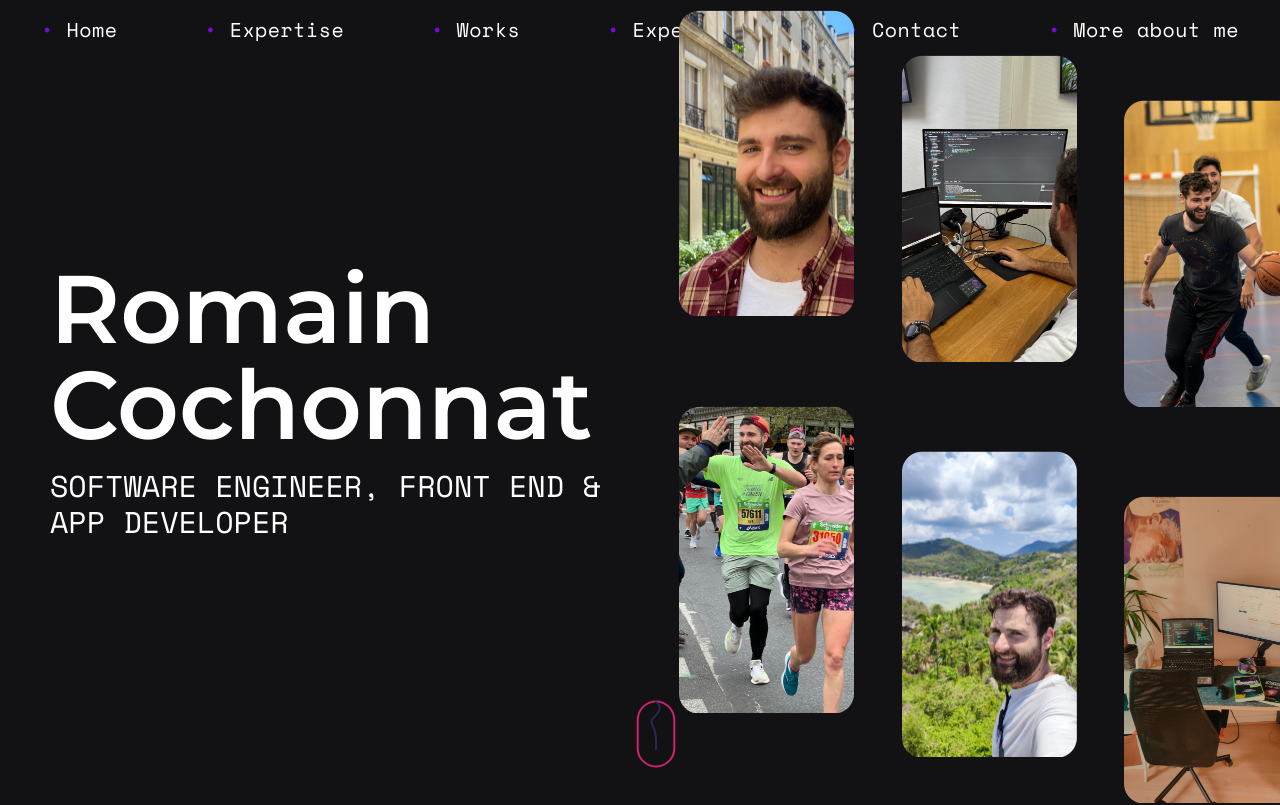
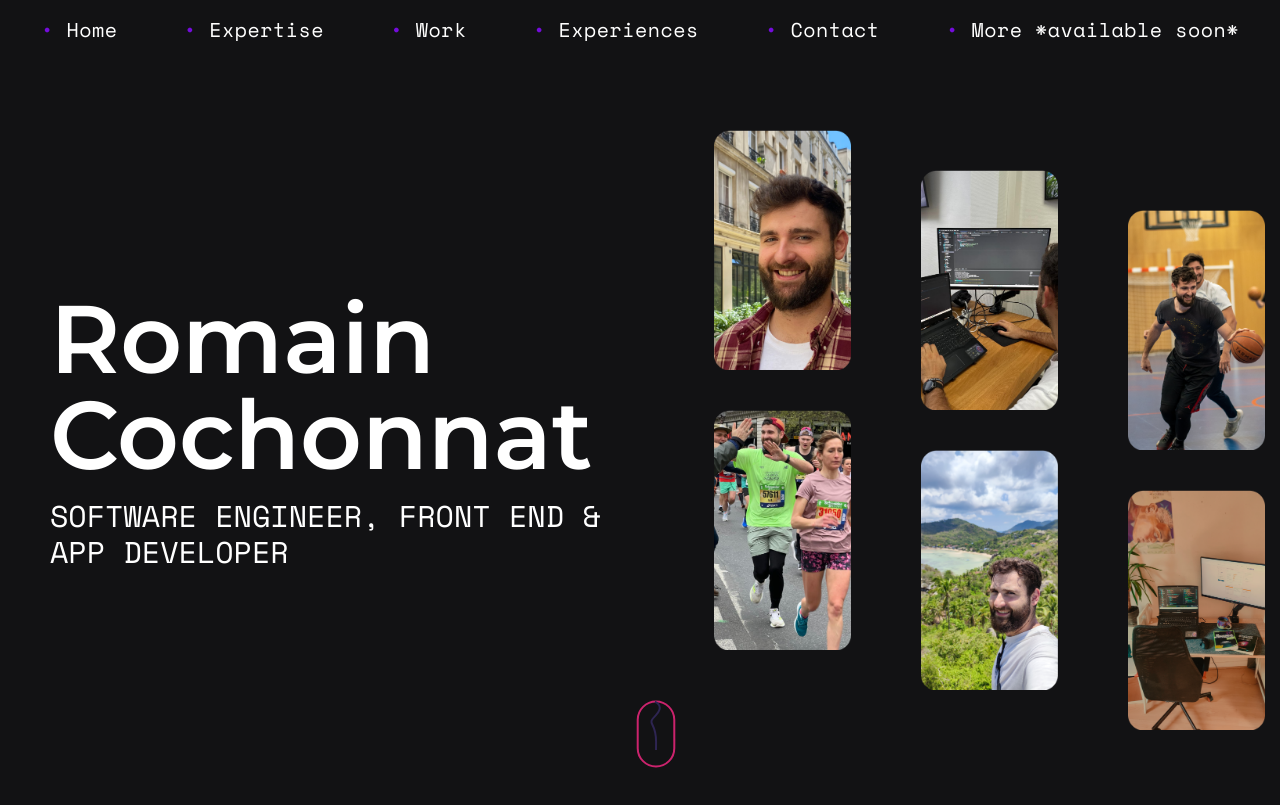
Before and after one commit to romaincochonnat/myPortfolio-frontend, a Next.js app: page / in a window 1280 px wide. Shown: the top 805 px of the page. Built offline with nearby package versions, Linux system fonts and the light colour scheme.

Commit message:
home page 90%

```diff
--- a/src/app/components/Home.tsx
+++ b/src/app/components/Home.tsx
@@ -1,16 +1,46 @@
 import { FC } from "react";
+
+import { useEffect, useState } from "react";
 
 import Image from "next/image";
 import Lottie from "lottie-react";
 import animationData from "../../../public/animation.json";
+import arrowUpData from "../../../public/arrowup.json";
 
 export const Home: FC = () => {
+  const [isVisible, setIsVisible] = useState<boolean>(false);
+  const handleScroll = (): void => {
+    const scrollPosition: number = window.scrollY;
+    const triggerHeight: number = 150; // Hauteur à partir de laquelle l'élément sera visible
+
+    if (scrollPosition > triggerHeight) {
+      setIsVisible(true);
+    } else {
+      setIsVisible(false);
+    }
+  };
+
+  useEffect(() => {
+    window.addEventListener("scroll", handleScroll);
+
+    return () => {
+      window.removeEventListener("scroll", handleScroll);
+    };
+  }, []);
+
+  /////////////////////
+  //                 //
+  //     * JSX *     //
+  //                 //
+  /////////////////////
+
   return (
     <section
+      id="home"
       aria-labelledby="home-heading"
-        className="relative lg:pl-[130px] lg:pt-[0px] lg:pr-[60px] lg:pb-[60px] flex items-center gap-[75px] h-[calc(100vh-60px)] w-full"
+      className="relative pl-[130px] pt-[0px] pr-[60px] pb-[0px] flex items-center gap-[75px] h-[calc(100vh-60px)] w-full"
     >
-        <div className="lg:w-[554px] lg:flex lg:flex-col lg:gap-[15px]">
+      <div className="w-[554px] flex flex-col gap-[15px]">
         <h1
           id="home-heading"
           className="font-title font-semibold text-8xl text-white"
@@ -21,24 +51,34 @@ export const Home: FC = () => {
           Software engineer, front end & app Developer
         </p>
       </div>
-        <div className="relative lg:w-[621px] lg:h-[780px]">
-          <div className="absolute top-0 left-0 w-[175px] h-[306px]">
-            <Image src="/moi.png" alt="" layout="fill" />
+      <div className="grid grid-cols-3 grid-rows-15 w-[621px] h-[600px]">
+        <div className="relative row-span-6 row-start-1">
+          <Image src="/moi.png" alt="" layout="fill" objectFit="contain" />
         </div>
-          <div className="absolute top-[45px] left-[223px]">
-            <Image src="/code1.png" alt="" width={175} height={306} />
+        <div className="relative row-span-6 row-start-2">
+          <Image src="/code1.png" alt="" layout="fill" objectFit="contain" />
         </div>
-          <div className="absolute top-[90px] left-[445px]">
-            <Image src="/basket.png" alt="" width={175} height={306} />
+        <div className="relative row-span-6 row-start-3">
+          <Image src="/basket.png" alt="" layout="fill" objectFit="contain" />
         </div>
-          <div className="absolute top-[396px] left-[0px]">
-            <Image src="/marathonParis.png" alt="" width={175} height={306} />
+        <div className="relative row-span-6 row-start-8">
+          <Image
+            src="/marathonParis.png"
+            alt=""
+            layout="fill"
+            objectFit="contain"
+          />
         </div>
-          <div className="absolute top-[441px] left-[223px]">
-            <Image src="/thailande.png" alt="" width={175} height={306} />
+        <div className="relative row-span-6 row-start-9">
+          <Image
+            src="/thailande.png"
+            alt=""
+            layout="fill"
+            objectFit="contain"
+          />
         </div>
-          <div className="absolute top-[486px] left-[445px]">
-            <Image src="/code2.png" alt="" width={175} height={306} />
+        <div className="relative row-span-6 row-start-10">
+          <Image src="/code2.png" alt="" layout="fill" objectFit="contain" />
         </div>
       </div>
       <a href="#expertise" className="absolute left-[700px] bottom-[30px]">
@@ -48,6 +88,20 @@ export const Home: FC = () => {
           loop={true}
         />
       </a>
+      <a
+        href="#"
+        className={`fixed transition-all duration-500 bg-gray-200   right-[100px] bottom-[100px] w-[70px] h-[70px] z-50 flex justify-center overflow-hidden rounded-full ${
+          isVisible ? " opacity-100 bg-opacity-20 " : "opacity-0 bg-opacity-0"
+        }`}
+      >
+        <div className="relative">
+        <Lottie
+          animationData={arrowUpData}
+          className="w-28"
+          loop={true}
+        />
+        </div>
+      </a>
     </section>
-    )
-}
+  );
+};
--- a/src/app/components/Navbar.tsx
+++ b/src/app/components/Navbar.tsx
@@ -17,12 +17,12 @@ const Navbar: FC = () => {
           </li>
           <li>
             <a href="#works">
-              <span className="text-accent">• </span><span className="hover:underline underline-offset-4">Works</span>
+              <span className="text-accent">• </span><span className="hover:underline underline-offset-4">Work</span>
             </a>
           </li>
           <li>
             <a href="#experience">
-              <span className="text-accent">• </span><span className="hover:underline underline-offset-4">Experience</span>
+              <span className="text-accent">• </span><span className="hover:underline underline-offset-4">Experiences</span>
             </a>
           </li>
           <li>
@@ -31,8 +31,8 @@ const Navbar: FC = () => {
             </a>
           </li>
           <li>
-            <a href="#more">
-              <span className="text-accent">• </span><span className="hover:underline underline-offset-4">More about me</span>
+            <a href="#home">
+              <span className="text-accent">• </span><span className="hover:underline underline-offset-4">More *available soon*</span>
             </a>
           </li>
         </ul>
--- a/src/app/page.tsx
+++ b/src/app/page.tsx
@@ -1,12 +1,11 @@
 "use client"; // Indique que ce fichier est un composant client
 
-import Image from "next/image";
+
 import {
   Home,
   Expertise,
   Experience,
   Contact,
-  MoreAboutMe,
   Works,
 } from "./components";
 
```
Also changed, not shown: public/arrowup.json (added, +1 -0 lines). Lines whose indentation alone changed are shown as unchanged.
